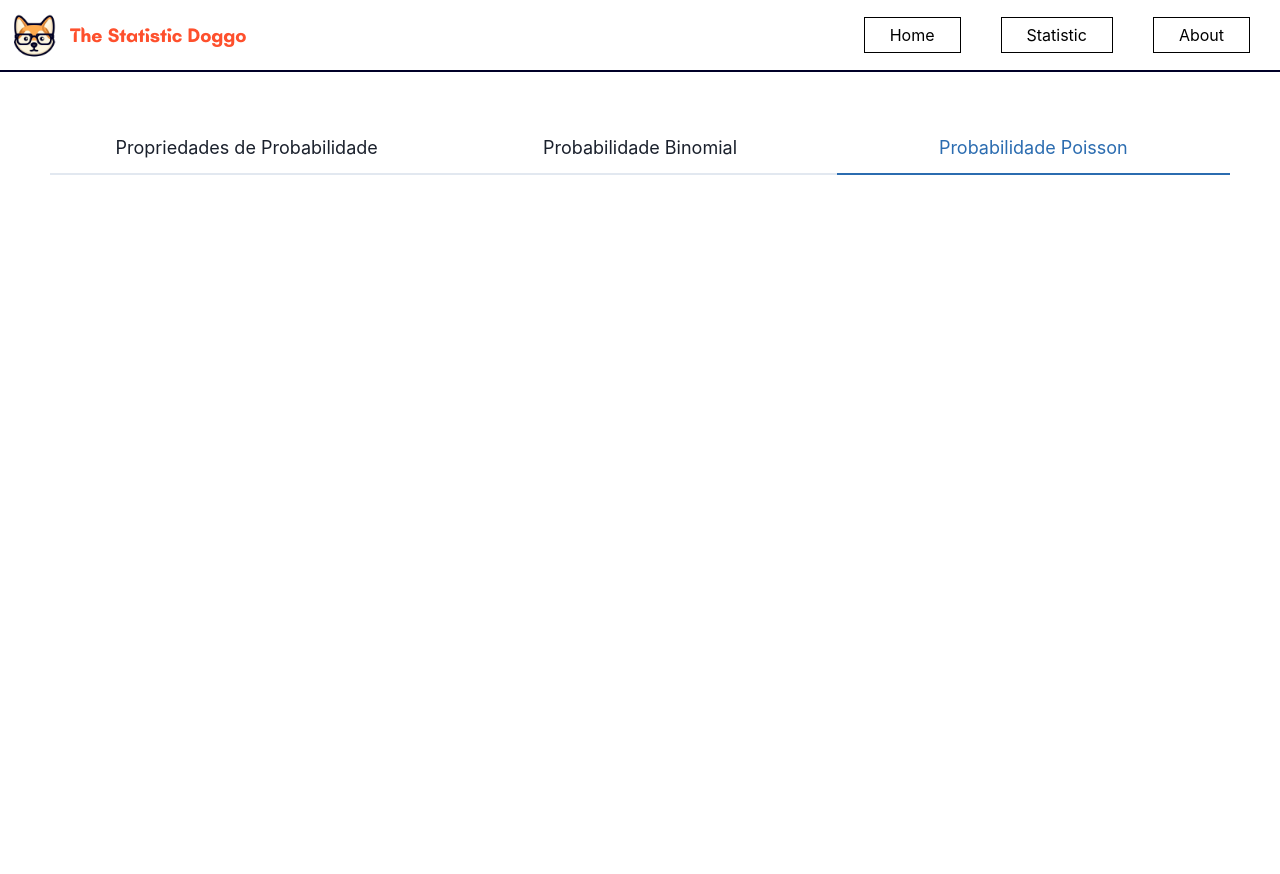
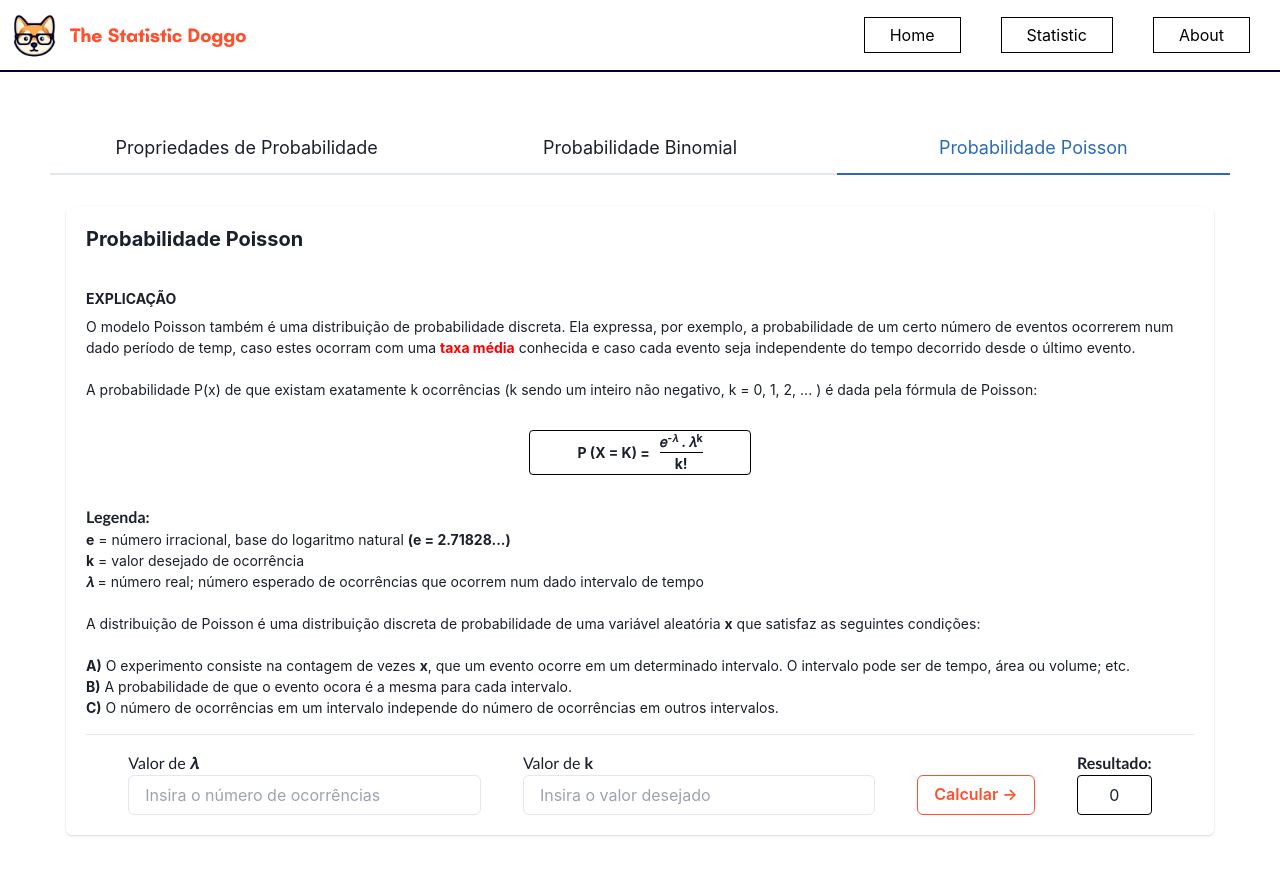
Before and after one commit to brenoocanha/the-statistic-doggo, a React (Create React App) app: page /statistic in a window 1280 px wide. Both pictures are taken after a click on the tab "Probabilidade Poisson". Shown: the top 874 px of the page. Before the commit the page ends 800 px from the top, so only its background shows below. Built offline with nearby package versions, Linux system fonts and the light colour scheme; a web font is replaced by a local one.

Commit message:
up poisson

```diff
--- a/src/components/Header.jsx
+++ b/src/components/Header.jsx
@@ -27,7 +27,6 @@ export default function MenuLayout() {
   const btnRef = React.useRef();
 
   const larguraMonitor = window.innerWidth;
-  console.log(larguraMonitor);
 
   const HeaderContainer = styled.div`
     background-color: #fff;
--- a/src/components/ProbabilidadePoisson.jsx
+++ b/src/components/ProbabilidadePoisson.jsx
@@ -1,6 +1,20 @@
 import React, { useState } from 'react';
-import { Card, CardHeader, CardBody, Heading, Stack, Box, Text, StackDivider, Button, Input, useToast, Divider, Center } from '@chakra-ui/react';
-import { create, all } from 'mathjs';
+import {
+  Card,
+  CardHeader,
+  CardBody,
+  Heading,
+  Stack,
+  Box,
+  Text,
+  StackDivider,
+  Button,
+  Input,
+  useToast,
+  Divider,
+  Center,
+} from "@chakra-ui/react";
+import { create, all, isNull } from "mathjs";
 import "../styles/ProbabilidadeBinomial.css";
 import {
   NumberInput,
@@ -8,13 +22,217 @@ import {
   NumberInputStepper,
   NumberIncrementStepper,
   NumberDecrementStepper,
-} from '@chakra-ui/react'
+} from "@chakra-ui/react";
 
-export default function ProbabilidadePoisson(){
-  return(
-    <div>
+export default function ProbabilidadePoisson() {
+
+  const toast = useToast();
+
+  /* "mathjs" library config */
+  const config = {
+    epsilon: 1e-12,
+    matrix: "Matrix",
+    number: "number",
+    precision: 64,
+    predictable: false,
+    randomSeed: null,
+  };
+  const math = create(all, config);
+  const euler = math.e;
+
+  const [resultado, setResultado] = useState(0);
+
+  function calcularPoisson() {
 
 
+
+    var valorOcorrencias = parseInt(
+      document.getElementById("valor-media-poisson").value
+    );
+
+    var valorDesejado = parseInt(
+      document.getElementById("valor-desejado-poisson").value
+    );
+
+
+
+    if (!valorOcorrencias) {
+      mediaErrorToast();
+    } else if (!valorDesejado) {
+      kErrorToast();
+    } else {
+
+      var resultado = ((math.pow(euler, (valorOcorrencias * -1)) * (math.pow(valorOcorrencias, valorDesejado))) / math.factorial(valorDesejado)).toPrecision(4) * 100 + "%";
+
+      setResultado(resultado);
+    }
+  }
+
+  function mediaErrorToast() {
+    toast({
+      title: "Preencha todos os campos.",
+      description: "Insira um número válido de ocorrências no campo 𝜆",
+      status: "error",
+      duration: 9000,
+      isClosable: true,
+    });
+  }
+
+  function kErrorToast() {
+    toast({
+      title: "Preencha todos os campos.",
+      description: "Insira um número válido de ocorrências no campo k",
+      status: "error",
+      duration: 9000,
+      isClosable: true,
+    });
+  }
+
+  return (
+    <div>
+      <Card>
+        <CardHeader>
+          <Heading size="md">Probabilidade Poisson</Heading>
+        </CardHeader>
+
+        <CardBody>
+          <Stack divider={<StackDivider />} spacing="4">
+            <Box>
+              <Heading size="xs" textTransform="uppercase">
+                Explicação
+              </Heading>
+              <Text pt="2" fontSize="sm">
+                <p>
+                  O modelo Poisson também é uma distribuição de probabilidade
+                  discreta. Ela expressa, por exemplo, a probabilidade de um
+                  certo número de eventos ocorrerem num dado período de temp,
+                  caso estes ocorram com uma{" "}
+                  <b style={{ color: "red" }}>taxa média</b> conhecida e caso
+                  cada evento seja independente do tempo decorrido desde o
+                  último evento.
+                </p>
+                <br />
+                <p>
+                  A probabilidade P(x) de que existam exatamente k ocorrências
+                  (k sendo um inteiro não negativo, k = 0, 1, 2, ... ) é dada
+                  pela fórmula de Poisson:
+                </p>
+                <div
+                  style={{
+                    display: "flex",
+                    justifyContent: "center",
+                    alignItems: "center",
+                    margin: "30px 40%",
+                    border: "1px solid black",
+                    borderRadius: "4px",
+                  }}
+                >
+                  <div style={{ marginRight: "10px" }}>
+                    <b>P (X = K) = </b>
+                  </div>
+                  <div
+                    style={{
+                      display: "flex",
+                      flexDirection: "column",
+                      justifyContent: "center",
+                      alignItems: "center",
+                    }}
+                  >
+                    <div style={{ borderBottom: "1px solid black" }}>
+                      <b>
+                        𝑒<sup>-𝜆</sup> . 𝜆<sup>k</sup>
+                      </b>
+                    </div>
+                    <div>
+                      <b>k!</b>
+                    </div>
+                  </div>
+                </div>
+                <label>
+                  <strong>Legenda:</strong>
+                </label>
+                <br />
+                <strong>e</strong> = número irracional, base do logaritmo
+                natural <b>(e = 2.71828...)</b>
+                <br />
+                <strong>k</strong> = valor desejado de ocorrência
+                <br />
+                <strong>𝜆</strong> = número real; número esperado de ocorrências
+                que ocorrem num dado intervalo de tempo
+                <br />
+                <br />
+                <p>
+                  {" "}
+                  A distribuição de Poisson é uma distribuição discreta de
+                  probabilidade de uma variável aleatória <b>x</b> que satisfaz
+                  as seguintes condições:
+                </p>
+                <br />
+                <p>
+                  <b>A)</b> O experimento consiste na contagem de vezes <b>x</b>
+                  , que um evento ocorre em um determinado intervalo. O
+                  intervalo pode ser de tempo, área ou volume; etc.
+                </p>
+                <p>
+                  <b>B)</b> A probabilidade de que o evento ocora é a mesma para
+                  cada intervalo.
+                </p>
+                <p>
+                  <b>C)</b> O número de ocorrências em um intervalo independe do
+                  número de ocorrências em outros intervalos.
+                </p>
+              </Text>
+            </Box>
+            <Box>
+              <div style={{ display: "flex", justifyContent: "space-evenly" }}>
+                <div style={{ gap: "30px" }}>
+                  <label>
+                    Valor de <b>𝜆</b>
+                  </label>
+                  <Input
+                    id="valor-media-poisson"
+                    placeholder="Insira o número de ocorrências"
+                  ></Input>
+                </div>
+                <div>
+                  <label>
+                    Valor de <b>k</b>
+                  </label>
+                  <Input
+                    id="valor-desejado-poisson"
+                    placeholder="Insira o valor desejado"
+                  ></Input>
+                </div>
+                <div
+                  style={{
+                    display: "flex",
+                    justifyContent: "center",
+                    alignItems: "center",
+                  }}
+                >
+                  <Button
+                    color="#fe502d"
+                    borderColor="#fe502d"
+                    variant="outline"
+                    style={{ alignSelf: "flex-end" }}
+                    onClick={calcularPoisson}
+                  >
+                    Calcular &rarr;
+                  </Button>
+                </div>
+                <div style={{display: 'flex', flexDirection: 'column', justifyContent: 'flex-end'}}>
+                  <label><b>Resultado:</b></label>
+                  <div style={{border: '1px solid black', borderRadius: '4px', display: 'flex', flexDirection: 'column', justifyContent: 'center', height: '40px'}}>
+                    <div style={{textAlign: 'center'}}>
+                      {resultado}
+                    </div>
+                  </div>
+                </div>
+              </div>
+            </Box>
+          </Stack>
+        </CardBody>
+      </Card>
     </div>
-  )
+  );
 }
```
